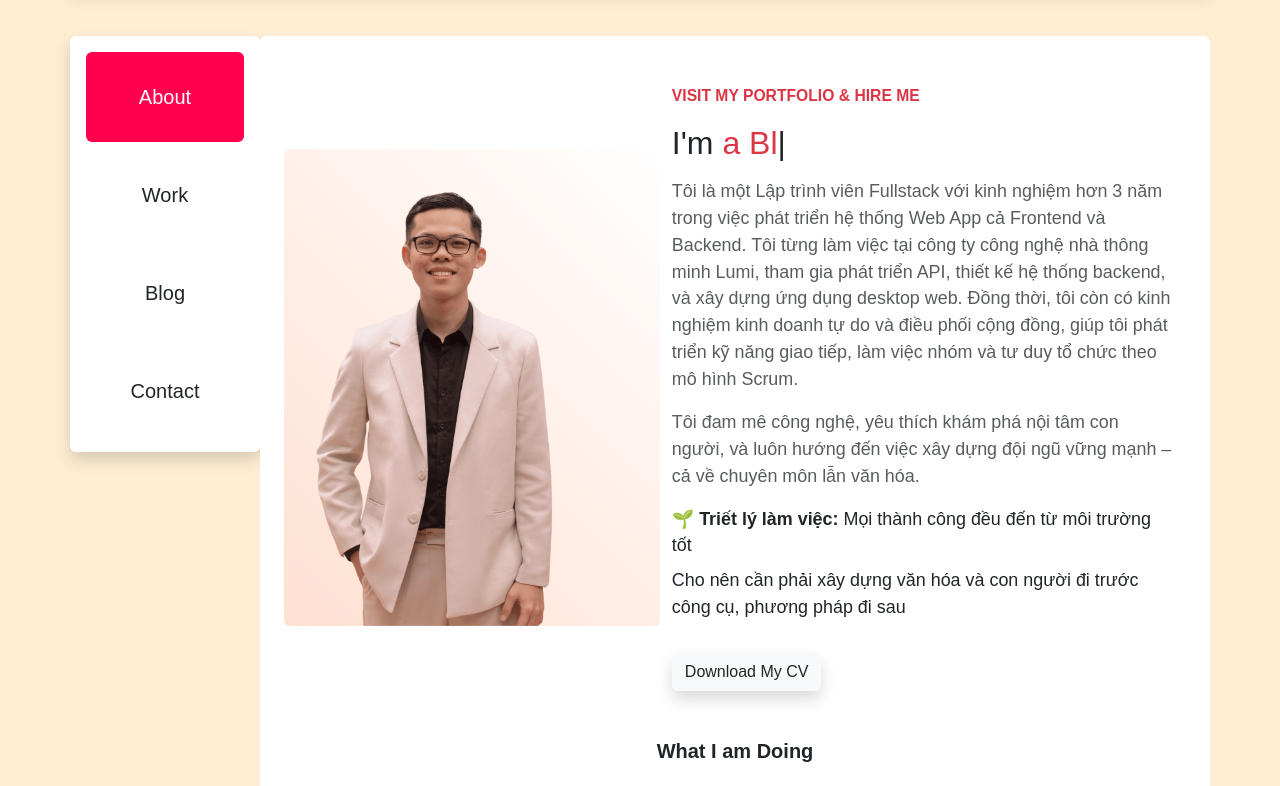
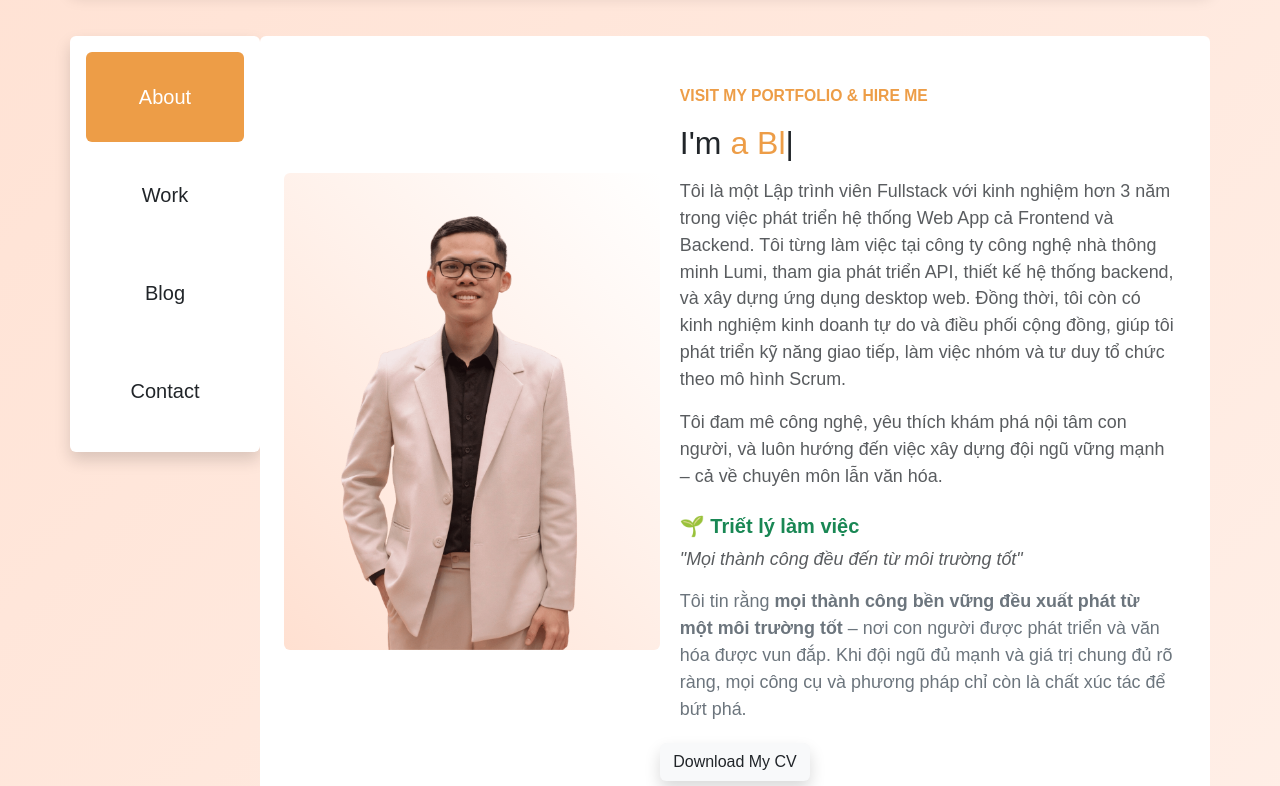
Before and after one commit to LongC1019I1/webCV, a React (Vite) app: page /resume in a window 1280 px wide. Shown: the part 460-1246 px from the top of the page. Built offline with nearby package versions, Linux system fonts and the light colour scheme; no server answers.

Commit message:
overall upd

```diff
--- a/src/Pages/Resume.jsx
+++ b/src/Pages/Resume.jsx
@@ -120,7 +120,7 @@ const job = [
     title: "Freelancer – Kinh doanh & Chăm sóc Sức khỏe  ",
     subtitle: "(2024 – nay)",
     description: `  <h5>Mô tả công việc:</h5>
-  <li>Quản lý và vận hành web Shopee <a href="https://shopee.vn/bobestore688" target="_blank">Bobe Store 688</a>,  https://shopee.vn/bobestore688 và fanpage bán hàng online <a href="https://www.facebook.com/KousCorner" target="_blank">KousCorner</a>, xử lý đơn hàng và chăm sóc khách hàng</li>
+  <li>Quản lý và vận hành web Shopee <a className='text-secondary' href="https://shopee.vn/bobestore688" target="_blank">Bobe Store 688</a>, và fanpage bán hàng online <a className='text-secondary' href="https://www.facebook.com/KousCorner" target="_blank">KousCorner</a>, xử lý đơn hàng và chăm sóc khách hàng</li>
     <li>Khởi xướng và điều phối CLB chăm sóc sức khỏe Herbalife, tổ chức các buổi chia sẻ và kết nối cộng đồng</li>
     <li>Phát triển kỹ năng tổ chức, làm việc nhóm, giao tiếp và giải quyết vấn đề – nền tảng quan trọng trong môi trường Agile/Scrum</li>`,
     score: "4.70",
@@ -143,8 +143,8 @@ const ExperienceSkills = () => {
           </div>
 
           {/* Info */}
-          <div className="col-lg-7">
-            <p className="text-uppercase text-danger fw-bold small">
+          <div className="col-lg-7 " style={{ "padding-left": "20px" }}>
+            <p className="text-uppercase color_main fw-bold small">
               Visit my portfolio & hire me
             </p>
             <AboutMe />
@@ -162,19 +162,29 @@ const ExperienceSkills = () => {
               luôn hướng đến việc xây dựng đội ngũ vững mạnh – cả về chuyên môn
               lẫn văn hóa.
             </p>
-            <blockquote>
-              <strong>🌱 Triết lý làm việc:</strong> Mọi thành công đều đến từ
-              môi trường tốt{" "}
-              <p className="mt-2">
-                {" "}
-                Cho nên cần phải xây dựng văn hóa và con người đi trước công cụ, phương pháp
-                đi sau
+            <div className="mt-4">
+              <h5 className="h5 text-success fw-bold">🌱 Triết lý làm việc</h5>
+              <p className="fst-italic text-muted mt-1">
+                "Mọi thành công đều đến từ môi trường tốt"
               </p>
-            </blockquote>
-            <button className=" edu-card  bg-light btn  mt-3 shadow">
-              Download My CV
-            </button>
+              <p className="text-secondary mt-1">
+                Tôi tin rằng{" "}
+                <b>
+                  mọi thành công bền vững đều xuất phát từ một môi trường tốt
+                </b>{" "}
+                – nơi con người được phát triển và văn hóa được vun đắp. Khi đội
+                ngũ đủ mạnh và giá trị chung đủ rõ ràng, mọi công cụ và phương
+                pháp chỉ còn là chất xúc tác để bứt phá.
+              </p>
+            </div>
           </div>
+        </div>
+
+        <div className="d-flex justify-content-center">
+          {" "}
+          <button className=" edu-card  bg-light btn  mt-1 shadow">
+            Download My CV
+          </button>
         </div>
 
         {/* Services */}
@@ -278,7 +288,7 @@ const ExperienceSkills = () => {
           {edu.map((item, index) => (
             <div
               key={index}
-              className={`edu-card p-4 position-relative rounded-3 mb-3  bg-light`}
+              className={`edu-card edu-card-2  p-4 position-relative rounded-3 mb-3  bg-light`}
             >
               <span className="badge score-badge">{item.score}/10</span>
               <h5 className="fw-bold" style={{ maxWidth: "395px" }}>
@@ -298,7 +308,7 @@ const ExperienceSkills = () => {
           {job.map((item, index) => (
             <div
               key={index}
-              className={`edu-card p-4 position-relative rounded-3 mb-3  bg-light`}
+              className={`edu-card edu-card-2 p-4 position-relative rounded-3 mb-3  bg-light`}
             >
               <span className="badge score-badge">{item.score}/5</span>
               <h5 className="fw-bold" style={{ maxWidth: "395px" }}>
@@ -317,7 +327,7 @@ const ExperienceSkills = () => {
         <div className="row">
           {/* Design Skill */}
           <div className="col-md-6 mb-4">
-            <p className="text-danger mb-1 fw-semibold">Features</p>
+            <p className="color_main mb-1 fw-semibold">Features</p>
             <h5 className="fw-bold my-3">Xây Dựng Đội Nhóm</h5>
             {skills.design.map((skill, idx) => (
               <div className="mb-3" key={idx}>
@@ -332,7 +342,7 @@ const ExperienceSkills = () => {
 
           {/* Development Skill */}
           <div className="col-md-6 mb-4">
-            <p className="text-danger mb-1 fw-semibold">Features</p>
+            <p className="color_main mb-1 fw-semibold">Features</p>
             <h5 className="fw-bold  my-3">Development Skill</h5>
             {skills.development.map((skill, idx) => (
               <div className="mb-3" key={idx}>
--- a/src/assets/css/tooltip.css
+++ b/src/assets/css/tooltip.css
@@ -10,10 +10,13 @@
 .zoom-image {
   object-fit: cover;
   transition: transform 0.4s ease;
+  position: relative;
+  left: 25px;
 }
 
 .zoom-container:hover .zoom-image {
-  transform: scale(1.03); /* zoom 120% */
+  transform: scale(1.03);
+  /* zoom 120% */
 }
 
 /* OTHER TIP */
--- a/src/components/About.jsx
+++ b/src/components/About.jsx
@@ -6,7 +6,12 @@ const AboutMe = () => {
   const [showCursor, setShowCursor] = useState(true);
 
   useEffect(() => {
-    const texts = ["a Web Developer", "a Blogger", "a Life Long Learner", "an Inner Coach"];
+    const texts = [
+      "a Web Developer",
+      "a Blogger",
+      "a Life Long Learner",
+      "an Inner Coach",
+    ];
     let count = 0;
     let index = 0;
     let currentText = "";
@@ -59,7 +64,7 @@ const AboutMe = () => {
       {/* <FaUser className="mr-3" /> */}
       I'm&nbsp;
       <span
-        className="text-danger"
+        className="color_main"
         id="typing"
         ref={typingRef}
         style={{ whiteSpace: "pre" }}
--- a/src/index.css
+++ b/src/index.css
@@ -4,11 +4,16 @@
   font-weight: 400;
   --font-primary: "Poppins", sans-serif;
   --color-body: #ffedd3;
-  --color-card: #ff014f; /* Xanh đậm cho card, hover */
-  --color-accent: #f80057; /* Accent nổi bật */
+  /* --color-card: #ff014f; */
+  /* Xanh đậm cho card, hover */
+  --color-card: rgb(237 157 71);
+  --color-accent: #f80057;
+  /* Accent nổi bật */
 
-  --color-text-main: #8b8b8b; /* Chữ chính */
-  --color-text-muted: #bbbbbb; /* Chữ phụ mờ */
+  --color-text-main: #8b8b8b;
+  /* Chữ chính */
+  --color-text-muted: #bbbbbb;
+  /* Chữ phụ mờ */
   /* background: linear-gradient(135deg, #f80057, #db002f); */
   color-scheme: light dark;
   color: rgba(255, 255, 255, 0.87);
@@ -23,6 +28,7 @@
 @import "tailwindcss";
 @import "./assets/css/tooltip.css";
 @import "./assets/css/modal.css";
+
 .no-wrap {
   display: block;
   white-space: nowrap;
@@ -41,10 +47,11 @@
 
 body {
   font-family: var(--font-primary);
-  background-color: var(--color-body);
+  background: linear-gradient(134deg, #ffe0d1, #fff);
   font-size: 1.12rem;
   /* transform: scale(1.1); */
 }
+
 .text-muted {
   color: var(--color-text-muted);
 }
@@ -54,6 +61,7 @@ body {
   width: 100%;
   min-height: 1000px;
 }
+
 /* BEGIN HEADER */
 
 .form-header {
@@ -70,6 +78,7 @@ body {
 
   }
 }
+
 .header-thumbnail {
   min-width: 190px;
   border-color: #ecf0f3;
@@ -85,6 +94,7 @@ body {
 
 .social-share {
   margin-left: 30px;
+
   button {
     color: rgb(135, 142, 153);
     height: 53px;
@@ -103,14 +113,14 @@ body {
 
 /* BEGIN CONTENT */
 
-.tab-content-wrapper {
-}
+.tab-content-wrapper {}
 
 .menu {
   font-size: 1.25rem;
   padding-left: 0px;
+
   /* width: 95%; */
-  > div {
+  >div {
     width: 190px;
   }
 }
@@ -121,6 +131,7 @@ body {
   align-items: center;
   height: 90px;
 }
+
 .nav-link.active,
 .nav-link:hover {
   background-color: var(--color-card) !important;
@@ -140,13 +151,22 @@ body {
   /* transform: translateY(-5px); */
   transition-duration: 0.05s;
   box-shadow: 0 8px 20px rgba(0, 0, 0, 0.1);
-  background: linear-gradient(135deg, #f80057, #db002f);
+  background: linear-gradient(135deg, #ed9d47, #af7436);
   color: white !important;
   cursor: pointer;
 
   .text-muted {
     transition-duration: 0.3s;
     color: white !important;
+  }
+}
+
+.edu-card-2:hover {
+  transition-duration: 0.05s;
+  background: linear-gradient(135deg, #bfbebc, #4f4e4e);
+
+  a {
+    color: rgb(255, 255, 255) !important;
   }
 }
 
@@ -159,7 +179,7 @@ body {
   font-size: 0.8rem;
   background: var(--color-card);
   color: white;
-  box-shadow: 0 4px 8px rgba(248, 0, 87, 0.3);
+  box-shadow: 0 3px 4px rgb(113 113 112);
 }
 
 /* Animated Progress */
@@ -173,7 +193,7 @@ body {
 }
 
 .progress-bar {
-  background: linear-gradient(to right, #ffffff, #f80057);
+  background: linear-gradient(to right, #ffffff, #9f9397);
   height: 100%;
   transition: width 1.5s ease-in-out;
   border-radius: 10px;
```
